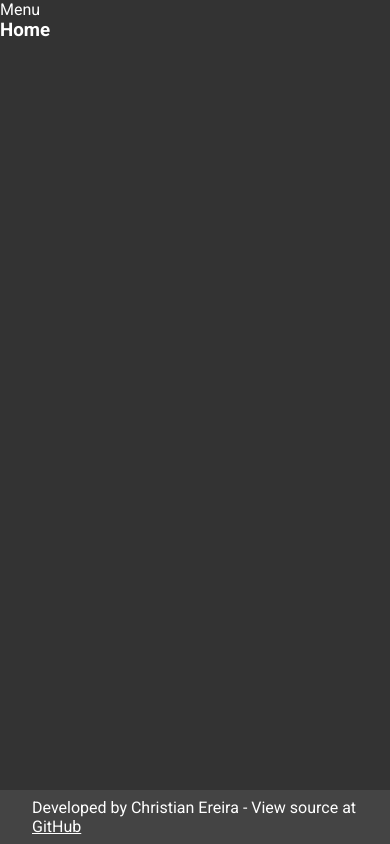
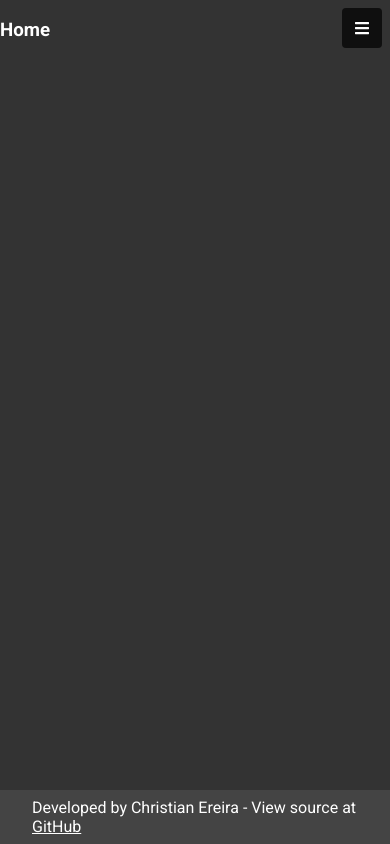
Before and after one commit to ChristianEreira/WebTools, a React (Create React App) app: page / in a window 390 px wide. Built offline with nearby package versions, Linux system fonts and the light colour scheme.

Commit message:
Add styling/icons to menu button

```diff
--- a/package.json
+++ b/package.json
@@ -3,6 +3,9 @@
   "version": "0.1.0",
   "private": true,
   "dependencies": {
+    "@fortawesome/fontawesome-svg-core": "^1.2.36",
+    "@fortawesome/free-solid-svg-icons": "^5.15.4",
+    "@fortawesome/react-fontawesome": "^0.1.16",
     "@testing-library/jest-dom": "^5.15.0",
     "@testing-library/react": "^11.2.7",
     "@testing-library/user-event": "^12.8.3",
--- a/src/App.css
+++ b/src/App.css
@@ -41,6 +41,15 @@ nav.mobileNav {
     display: flex !important;
     position: fixed;
     z-index: 999;
+    top: 0;
+    right: 0;
+    background: #0F0F0F;
+    margin: 8px;
+    width: 40px;
+    height: 40px;
+    justify-content: center;
+    align-items: center;
+    border-radius: 4px;
 }
 
 nav a {
--- a/src/Nav.js
+++ b/src/Nav.js
@@ -1,6 +1,8 @@
 import './App.css';
 import { Link, NavLink } from 'react-router-dom';
 import { useState, useEffect } from 'react';
+import { FontAwesomeIcon } from '@fortawesome/react-fontawesome';
+import { faTimes, faBars } from '@fortawesome/free-solid-svg-icons'
 
 function Nav() {
   const [windowWidth, setWindowWidth] = useState(window.innerWidth);
@@ -27,7 +29,7 @@ function Nav() {
         </NavLink>
       </ul>
     </nav>
-    {isMobile && <div id="menuBtn" onClick={toggleMenu}>Menu</div>}
+    {isMobile && <div id="menuBtn" onClick={toggleMenu}><FontAwesomeIcon icon={menuOpen ? faTimes : faBars} /></div>}
     </div>
   );
 }
```
Also changed, not shown: 1 other file (tests, documents, lock files or other folders).
